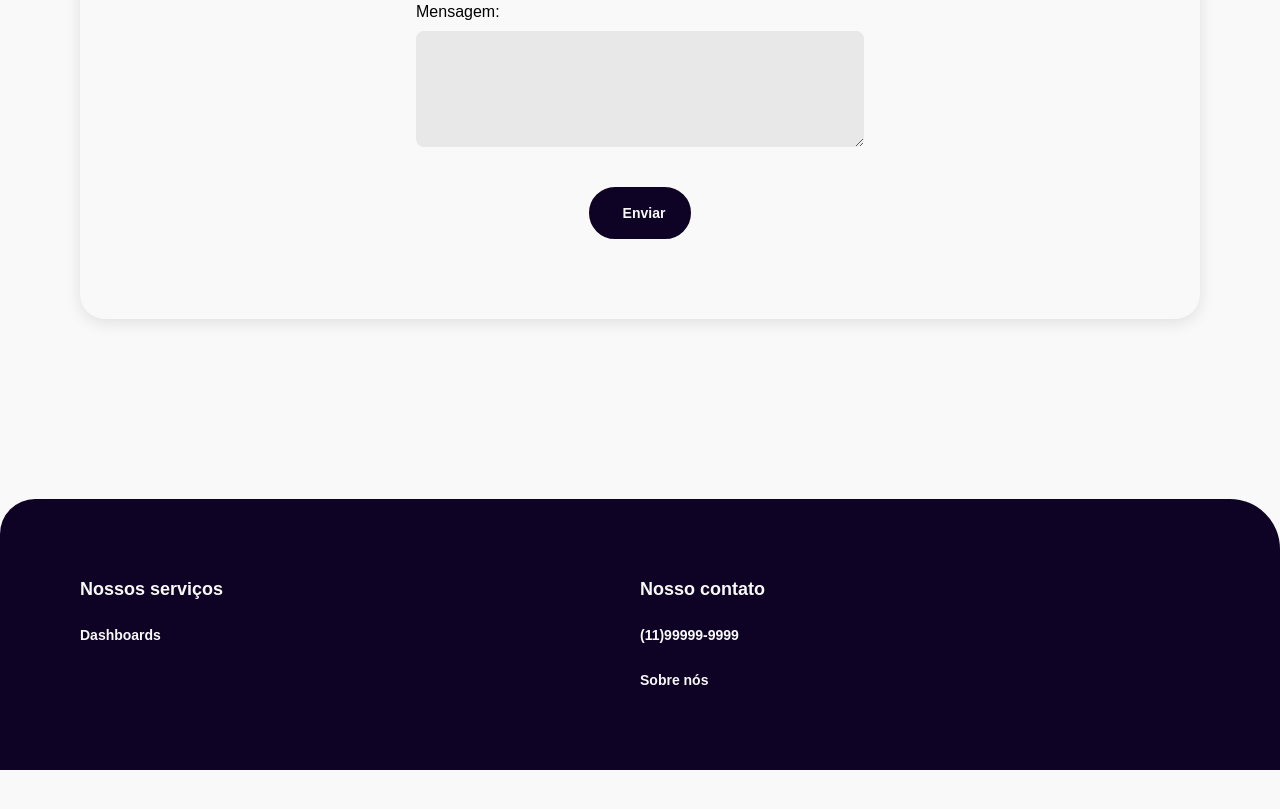
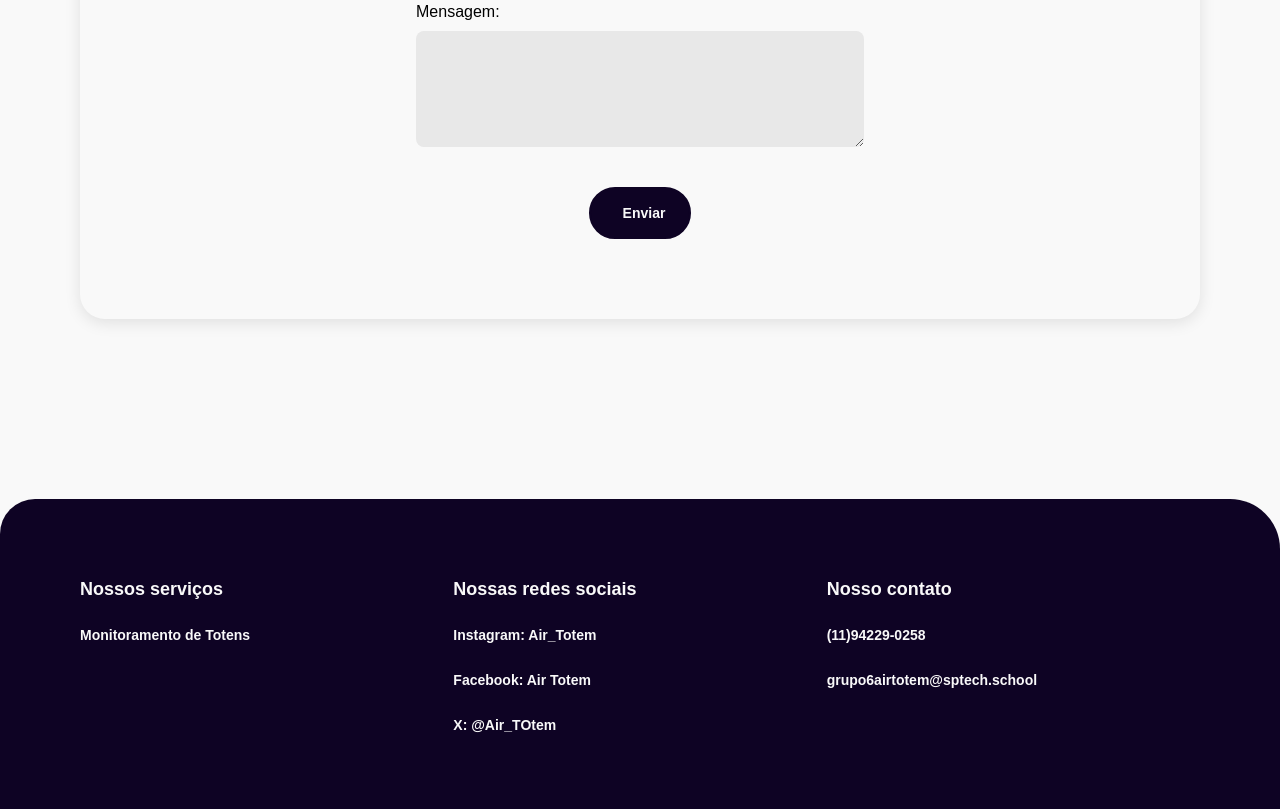
Before and after one commit to Grupo6-Air-Totem/Front-end, a plain HTML site: page Tela inicial/Tela-inicial.html in a window 1280 px wide. Shown: the part 3219-4028 px from the top of the page. Before the commit the page ends 3989 px from the top, so only its background shows below. Drawn offline with Linux system fonts and the light colour scheme.

Commit message:
atualizando footer

```diff
--- a/Tela inicial/Tela-inicial.html
+++ b/Tela inicial/Tela-inicial.html
@@ -107,12 +107,19 @@
 <footer>
     <ul>
         Nossos serviços
-        <li><a href="#">Dashboards</a></li>
+        <li><a href="#">Monitoramento de Totens</a></li>
+    </ul>
+    <ul>
+        Nossas redes sociais
+        <li><a href="#">Instagram: Air_Totem</a></li>
+        <li><a href="#">Facebook: Air Totem</a></li>
+        <li><a href="#">X: @Air_TOtem</a></li>
     </ul>
     <ul>
         Nosso contato
-        <li><a href="#">(11)99999-9999</a></li>
-        <li><a href="#">Sobre nós</a></li>
+        <li><a href="#">(11)94229-0258</a></li>
+        <li><a href="#">grupo6airtotem@sptech.school</a></li>
+        <!--<li><a href="#">Sobre nós</a></li>-->
     </ul>
 </footer>
 
```
